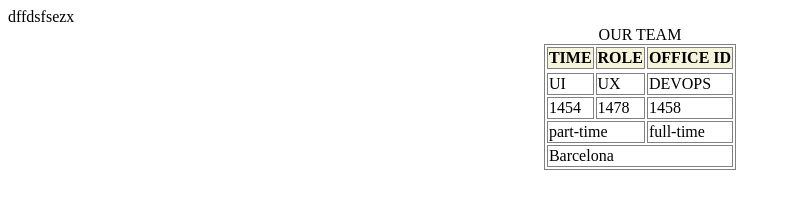
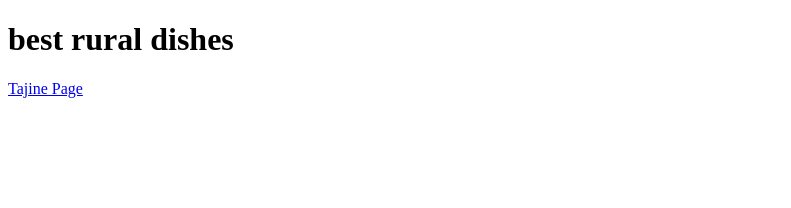
Before and after one commit to ziiaksel/odin-recipes., a plain HTML site: page index.html in a window 1280 px wide. Shown: the whole page, without its empty margins (0-791 px from the left). Drawn offline with Linux system fonts and the light colour scheme.

Commit message:
added home page structure

```diff
--- a/index.html
+++ b/index.html
@@ -1,47 +1,31 @@
 <!DOCTYPE html>
-<html lan="en">
+<html lang="en">
 <head>
-<title>practic</title>
-<meta chasret="UTF-8" content="" description="">
-<style>
-   table ,th ,td {
-      border:1px solid grey;
-      margin-right: auto;
-      margin-left: auto;}
-    th {
-      background-color:beige;
-    }
-
-    </style>
+<title>Best amazigh dishes</title>
+<meta charset="UTF-8" content=""/>
 </head>
 <body>
-  <table class="table1">
-   <caption>OUR TEAM</caption>
-    <thead>
-    <tr span="table1 head">
-      <th>TIME</th>
-      <th>ROLE</th>
-      <th>OFFICE ID</th>
-      <tr>dffdsfsezx</tr>
-    </tr>
-    </thead>
-    <tbody>
+<header>
+<h1>best rural dishes</h1>
+</header>
+<nav>
+<a href="tagin.html" alt="tajine page">Tajine Page</a>
 
-      <td>UI</td>
-      <td>UX</td>
-      <td>DEVOPS</td>
-    <tr>
-      <td>1454</td>
-      <td>1478</td>
-      <td>1458</td>
-    </tbody>
-      <td colspan="2">part-time</td>
-      <td>full-time</td>
-    </tr>
-    <tfoot>
-        <td colspan="3">Barcelona</td>
-    </tfoot>
-  </table>
+</nav>
+<aside>
 
+
+</aside>
+<section>
+<article>
+
+
+</article>
+
+
+</section>
+<footer>
+
+</footer>
 </body>
 </html>
```
